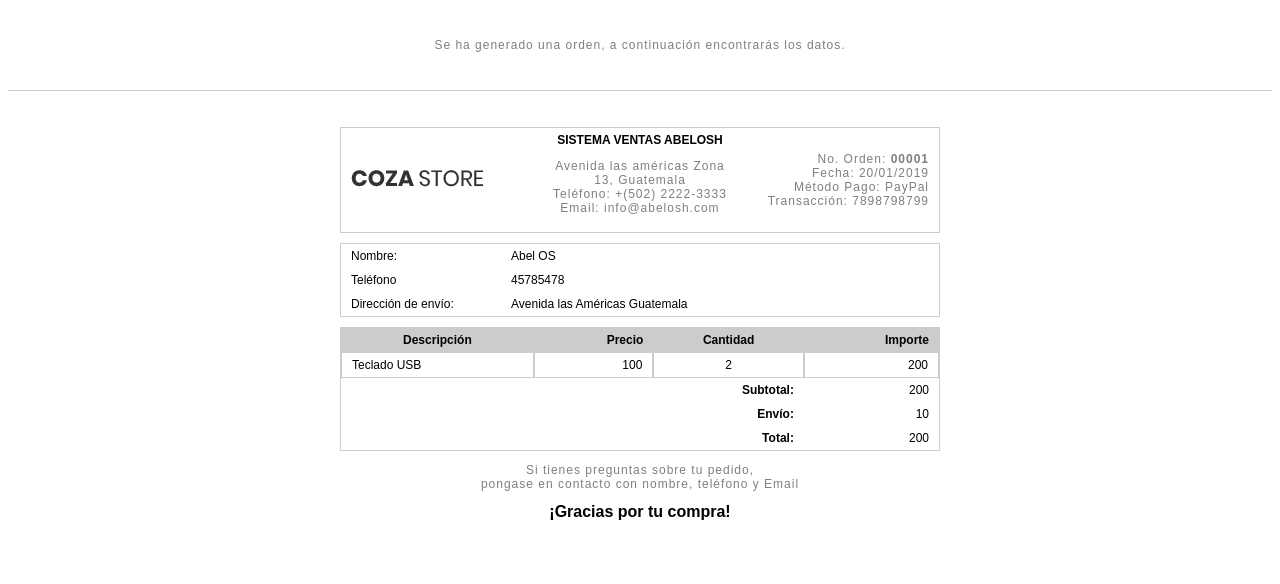
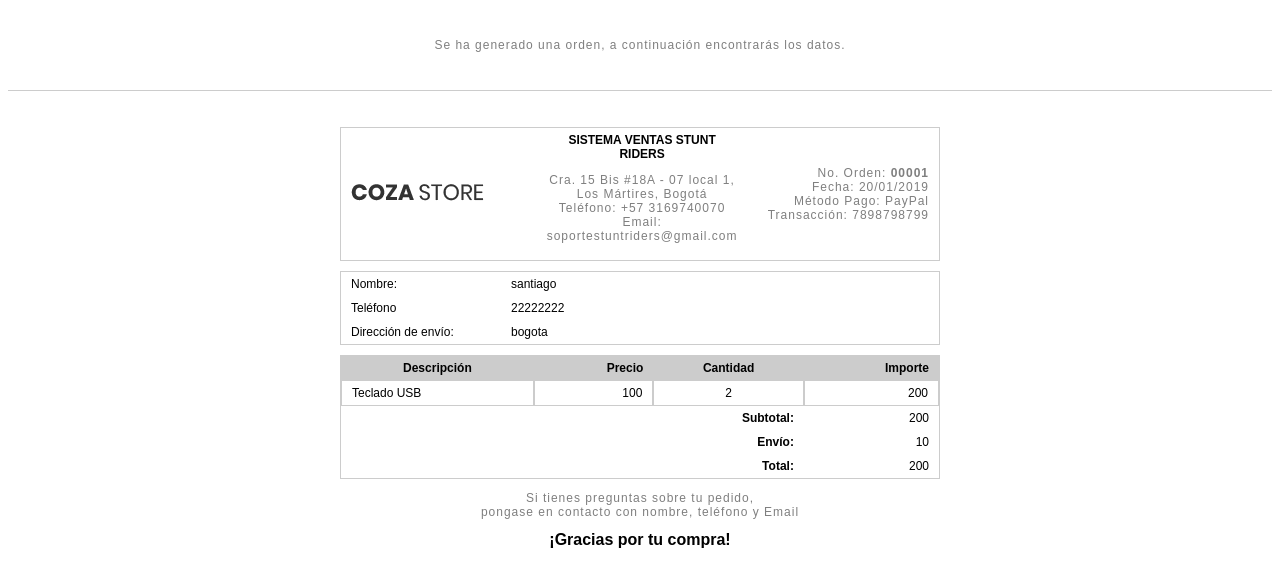
Before and after one commit to duvanfmendez/tienda_virtual, a PHP site: page /tienda_virtual/Views/Template/Email/confirmar_orden.html in a window 1280 px wide. Shown: the top 584 px of the page. Run offline with PHP 8.4, Linux system fonts and the light colour scheme.

Commit message:
Ultima Version final

```diff
--- a/Models/FacturaModel.php
+++ b/Models/FacturaModel.php
@@ -36,8 +36,6 @@
 										telefono,
 										email_user,
 										nit,
-										nombrefiscal,
-										direccionfiscal
 								FROM persona WHERE idpersona = $idpersona ";
 				$requestcliente = $this->select($sql_cliente);
 				$sql_detalle = "SELECT p.idproducto,
--- a/Views/Carrito/procesarpago.php
+++ b/Views/Carrito/procesarpago.php
@@ -23,7 +23,7 @@
           amount: {
             value: <?= $total; ?>
           },
-          description: "Compra de artículos en <?= NOMBRE_EMPESA ?> por <?= SMONEY.$total ?> ",
+          description: "Compra de artículos en <?= NOMBRE_EMPRESA ?> por <?= SMONEY.$total ?> ",
         }]
       });
     },
--- a/Views/Login/login.php
+++ b/Views/Login/login.php
@@ -12,6 +12,7 @@
     <link rel="stylesheet" type="text/css" href="<?= media();?>/css/style.css">
 
     <title><?= $data['page_tag']; ?></title>
+
   </head>
 
   <body>
--- a/Views/Template/Email/confirmar_orden.html
+++ b/Views/Template/Email/confirmar_orden.html
@@ -37,11 +37,11 @@
 				</td>
 				<td width="33.33%">
 					<div class="text-center">
-						<h4><strong>SISTEMA VENTAS ABELOSH</strong></h4>
+						<h4><strong>SISTEMA VENTAS STUNT RIDERS</strong></h4>
 						<p>
-							Avenida las américas Zona 13, Guatemala <br>
-							Teléfono: +(502) 2222-3333 <br>
-							Email: info@abelosh.com
+							Cra. 15 Bis #18A - 07 local 1, Los Mártires, Bogotá <br>
+							Teléfono: +57 3169740070 <br>
+							Email: soportestuntriders@gmail.com
 						</p>
 					</div>
 				</td>
@@ -60,15 +60,15 @@
 		<table>
 			<tr>
 		    	<td width="140">Nombre:</td>
-		    	<td>Abel OS</td>
+		    	<td>santiago</td>
 		    </tr>
 		    <tr>
 		    	<td>Teléfono</td>
-		    	<td>45785478</td>
+		    	<td>22222222</td>
 		    </tr>
 		    <tr>
 		    	<td>Dirección de envío:</td>
-		    	<td>Avenida las Américas Guatemala</td>
+		    	<td>bogota </td>
 		    </tr>
 		</table>
 		<table>
--- a/Views/Template/Email/email_bienvenida.php
+++ b/Views/Template/Email/email_bienvenida.php
@@ -84,7 +84,7 @@
 			<tr>
 				<td>
 					<div class="x_sgwrap x_title_blue">
-						<h1><?= NOMBRE_EMPESA ?></h1>
+						<h1><?= NOMBRE_EMPRESA ?></h1>
 					</div>
 				</td>
 			</tr>
--- a/Views/Template/Email/email_contacto.php
+++ b/Views/Template/Email/email_contacto.php
@@ -84,7 +84,7 @@
 			<tr>
 				<td>
 					<div class="x_sgwrap x_title_blue">
-						<h1><?= NOMBRE_EMPESA ?></h1>
+						<h1><?= NOMBRE_EMPRESA ?></h1>
 					</div>
 				</td>
 			</tr>
--- a/Views/Template/Email/email_notificacion_orden.php
+++ b/Views/Template/Email/email_notificacion_orden.php
@@ -43,7 +43,7 @@
 				</td>
 				<td width="33.33%">
 					<div class="text-center">
-						<h4><strong><?= NOMBRE_EMPESA ?></strong></h4>
+						<h4><strong><?= NOMBRE_EMPRESA ?></strong></h4>
 						<p>
 							<?= DIRECCION ?> <br>
 							Teléfono: <?= TELEMPRESA ?> <br>
--- a/Views/Template/Email/email_suscripcion.php
+++ b/Views/Template/Email/email_suscripcion.php
@@ -84,7 +84,7 @@
 			<tr>
 				<td>
 					<div class="x_sgwrap x_title_blue">
-						<h1><?= NOMBRE_EMPESA ?></h1>
+						<h1><?= NOMBRE_EMPRESA ?></h1>
 					</div>
 				</td>
 			</tr>
```
Also changed, not shown: Config/Config.php (+6 -6 lines), Views/Template/header_admin.php (+5 -5 lines), Views/Template/nav_admin.php (+0 -9 lines), Assets/images/m1.png, Assets/images/m2.png (added), Assets/images/m3.png (added), Assets/images/m4.png (added), 1 other file.
